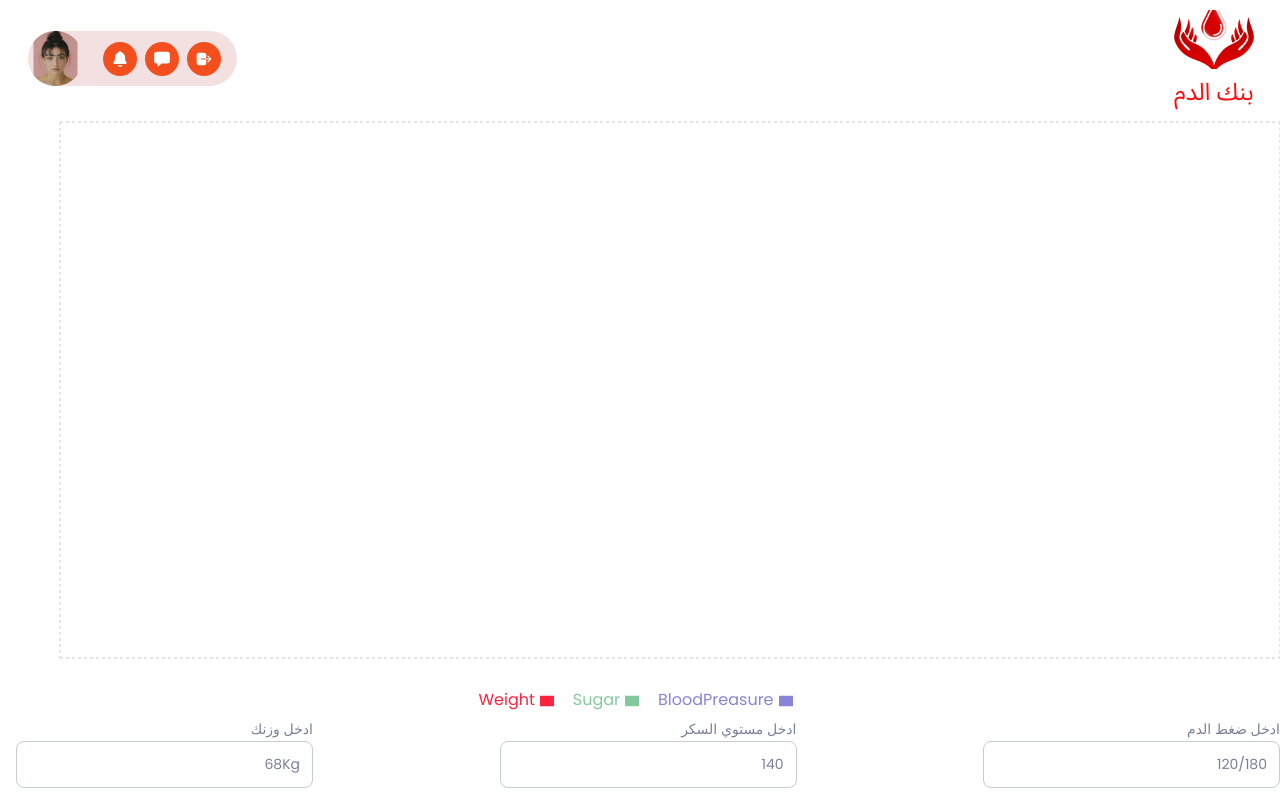
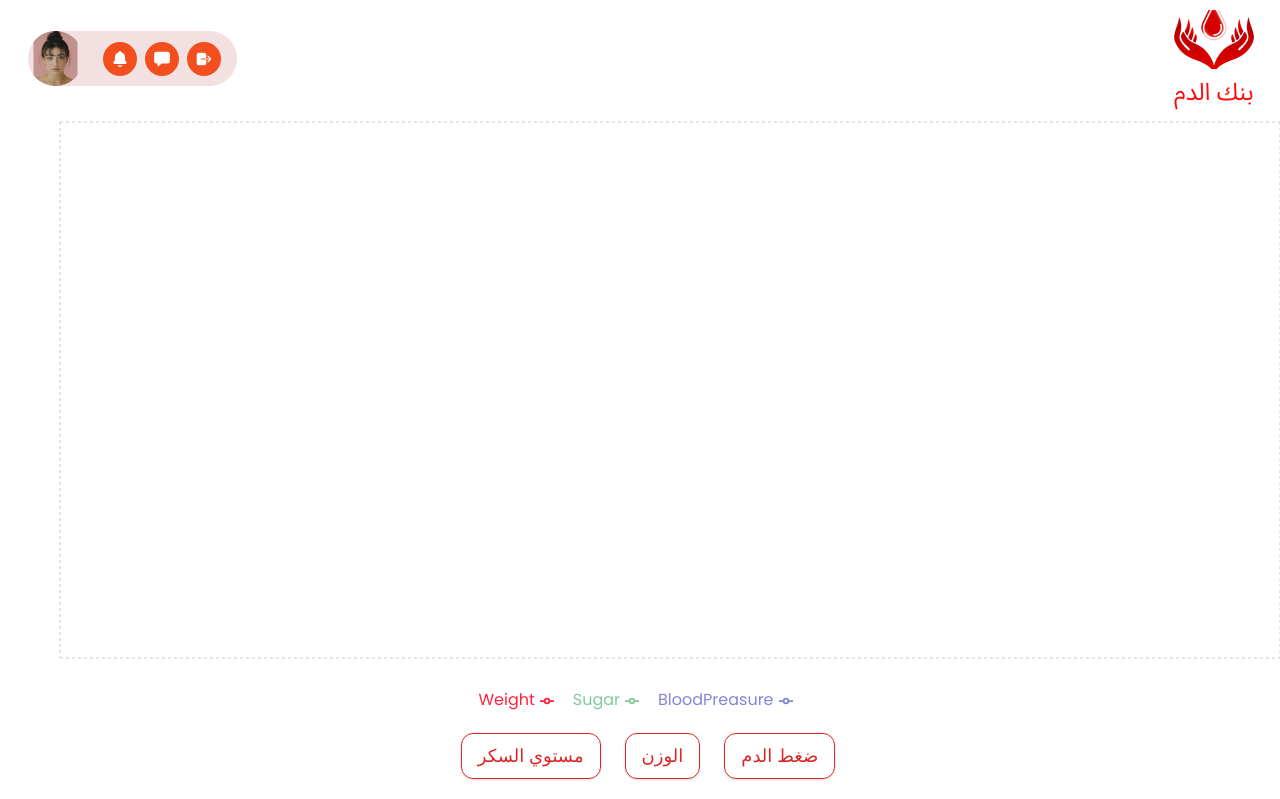
Before and after one commit to 1FaresKhalil/bloodBank, a React (Create React App) app in the folder Frontend/: page /home/TrackingHealth in a window 1280 px wide. Shown: the top 799 px of the page. Built offline with nearby package versions, Linux system fonts and the light colour scheme.

Commit message:
v8 client editsss

```diff
--- a/Frontend/src/Components/Pages/SignIn.js
+++ b/Frontend/src/Components/Pages/SignIn.js
@@ -70,10 +70,7 @@ const SignIn = () => {
         resetEmail();
         resetPassword();
 
-
         return navigate("/Home");
-
-
       } else {
         setErrorMessage("Email or password is Invalid !");
       }
--- a/Frontend/src/Components/Pages/TrackingHealth.js
+++ b/Frontend/src/Components/Pages/TrackingHealth.js
@@ -1,8 +1,7 @@
 import React, { PureComponent, useRef, useState, useLayoutEffect } from "react";
 import {
-  BarChart,
-  Bar,
-  Cell,
+  LineChart,
+  Line,
   XAxis,
   YAxis,
   CartesianGrid,
@@ -63,6 +62,9 @@ const data = [
 ];
 
 const TrackingHealth = () => {
+  const [showSugar, setShowSugar] = useState(true);
+  const [showWeight, setShowWeight] = useState(true);
+  const [showBloodPressure, setShowBloodPressure] = useState(true);
   const [healthData, setHealthData] = useState([]);
   const [counter, setCounter] = useState(0);
   const notEmpty = (value) => value.trim() !== "";
@@ -102,9 +104,9 @@ const TrackingHealth = () => {
   const submitHandler = (event) => {
     event.preventDefault();
 
-    if (!formIsValid) {
-      return;
-    }
+    // if (!formIsValid) {
+    //   return;
+    // }
     //make counter for the healthData array and add the data to the array
 
     setCounter((prevCounter) => prevCounter + 1);
@@ -121,6 +123,21 @@ const TrackingHealth = () => {
     resetSugar();
     resetWeight();
   };
+  const sugarClickHandler = () => {
+    setShowSugar(true);
+    setShowWeight(false);
+    setShowBloodPressure(false);
+  };
+  const weightClickHandler = () => {
+    setShowSugar(false);
+    setShowWeight(true);
+    setShowBloodPressure(false);
+  };
+  const bloodPressureClickHandler = () => {
+    setShowSugar(false);
+    setShowWeight(false);
+    setShowBloodPressure(true);
+  };
   const containerRef = useRef(null);
   const [width, setWidth] = useState(0);
   const [height, setHeight] = useState(0);
@@ -134,7 +151,7 @@ const TrackingHealth = () => {
     <>
       <Navbar />
       <section ref={containerRef} className="container mx-auto px-2">
-        <BarChart
+        <LineChart
           width={width}
           height={600}
           data={healthData}
@@ -150,12 +167,32 @@ const TrackingHealth = () => {
           <YAxis tickLine={false} tickMargin={43} />
           <Tooltip />
           <Legend />
-          <Bar dataKey="BloodPreasure" fill="#8884d8" />
-          <Bar dataKey="Sugar" fill="#82ca9d" />
-          <Bar dataKey="Weight" fill="#ff2340" />
-        </BarChart>
+          {showBloodPressure && (
+            <Line dataKey="BloodPreasure" stroke="#8884d8" strokeWidth={2} />
+          )}
+          {showSugar && (
+            <Line dataKey="Sugar" stroke="#82ca9d" strokeWidth={2} />
+          )}
+          {showWeight && (
+            <Line dataKey="Weight" stroke="#ff2340" strokeWidth={2} />
+          )}
+        </LineChart>
 
         <form className="flex flex-col" onSubmit={submitHandler}>
+          <div className="text-center flex gap-6 justify-center my-4">
+            <button
+              className="outlined-btn"
+              onClick={bloodPressureClickHandler}
+            >
+              ضغط الدم
+            </button>
+            <button className="outlined-btn" onClick={weightClickHandler}>
+              الوزن
+            </button>
+            <button className="outlined-btn" onClick={sugarClickHandler}>
+              مستوي السكر
+            </button>
+          </div>
           <div className="flex flex-col mr-2 lg:mr-0 lg:flex-row gap-10 justify-between  mb-3">
             <div>
               <Input
@@ -208,7 +245,6 @@ const TrackingHealth = () => {
           </div>
           <button
             type="submit"
-            disabled={!formIsValid}
             className=" mt-4 contained-btn px-9 py-2 self-center disabled:opacity-50"
           >
             حفظ
```
